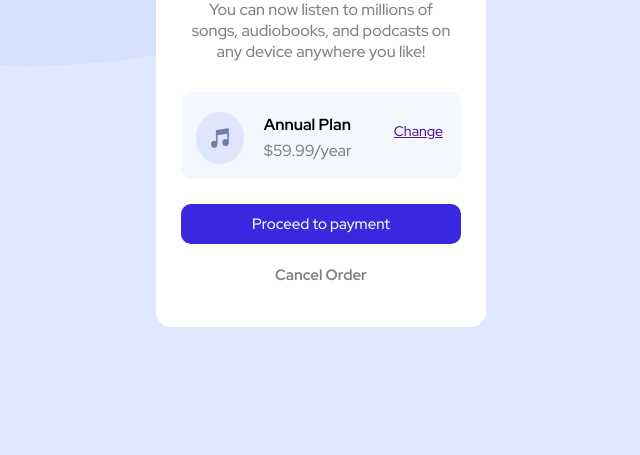
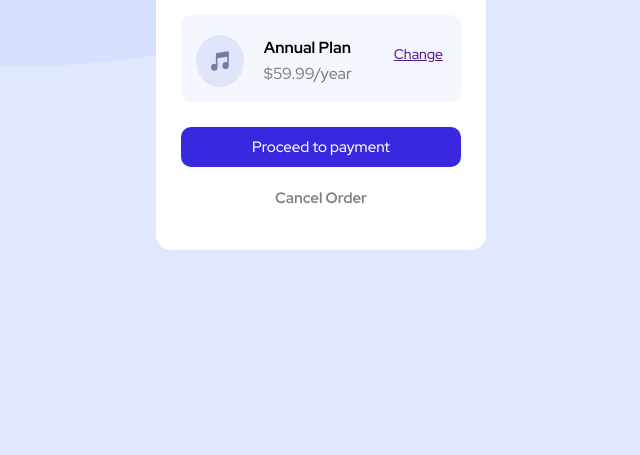
Before and after one commit to AlexandruStefanGherhes/Order-Summary, a plain HTML site: page index.html in a window 1280 px wide. Shown: the part 371-826 px from the top of the page, without its empty margins (319-959 px from the left). After the commit the page ends 800 px from the top, so only its background shows below. Drawn offline with Linux system fonts and the light colour scheme.

Commit message:
Centered main div with justify content and align items instead of margin 0 auto

```diff
--- a/style.css
+++ b/style.css
@@ -7,6 +7,10 @@
 }
 
 body {
+  display: flex;
+  height: 100vh;
+  justify-content: center;
+  align-items: center;
   font-family: "Red hat display", sans-serif;
   background-color: hsl(225, 100%, 94%);
   background-image: url("/images/pattern-background-desktop.svg");
@@ -18,8 +22,6 @@ body {
   height: 570px;
   max-width: 330px;
   background-color: white;
-  margin: 0px auto;
-  margin-top: 10%;
   margin-bottom: 10%;
   border-radius: 15px;
 }
@@ -66,6 +68,7 @@ body {
   margin-top: 5px;
   line-height: 1.6;
   max-width: 130px;
+  word-wrap: break-word;
 }
 
 span {
```
